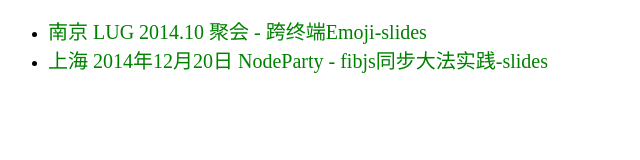
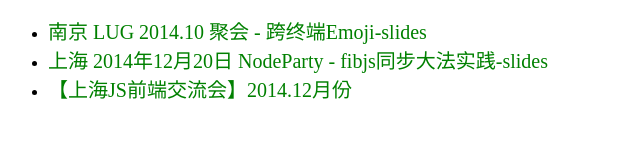
Before and after one commit to ngot/slides, a plain HTML site: page index.html in a window 1280 px wide. Shown: the whole page, without its empty margins (0-640 px from the left). Drawn offline with Linux system fonts and the light colour scheme.

Commit message:
添加前端交流会ppt

```diff
--- a/index.html
+++ b/index.html
@@ -16,6 +16,7 @@
 <ul>
     <li><a href="emoji/index.html" target="_blank">南京 LUG 2014.10 聚会 - 跨终端Emoji-slides</a></li>
     <li><a href="pdfs/fibjs同步大法实践.pdf" target="_blank">上海 2014年12月20日 NodeParty - fibjs同步大法实践-slides</a></li>
+    <li><a href="pdfs/上海JS前端交流会2014.12月份.pdf" target="_blank">【上海JS前端交流会】2014.12月份</a></li>
 </ul>
 </body>
 </html>
```
Also changed, not shown: 1 other file.
